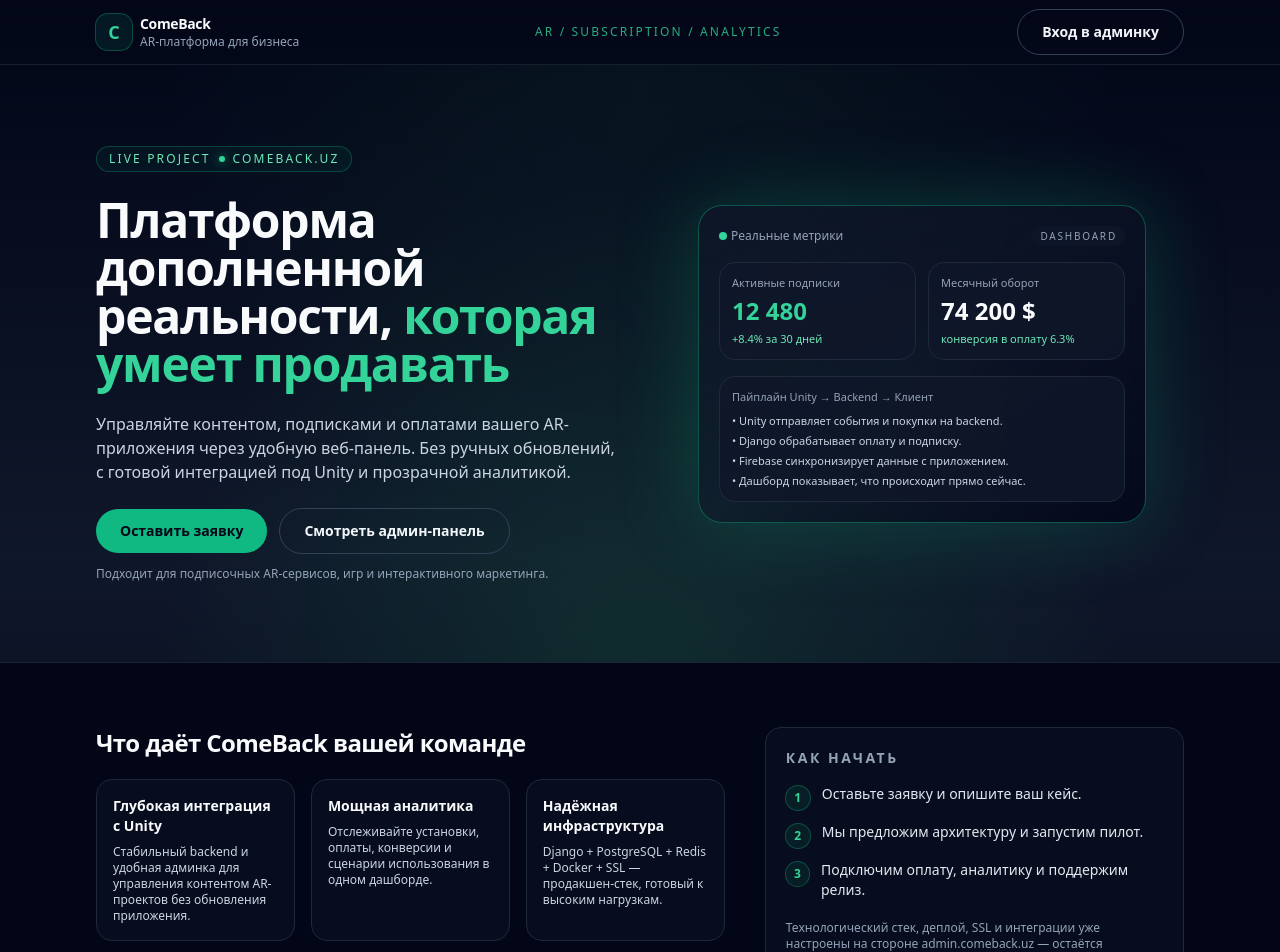
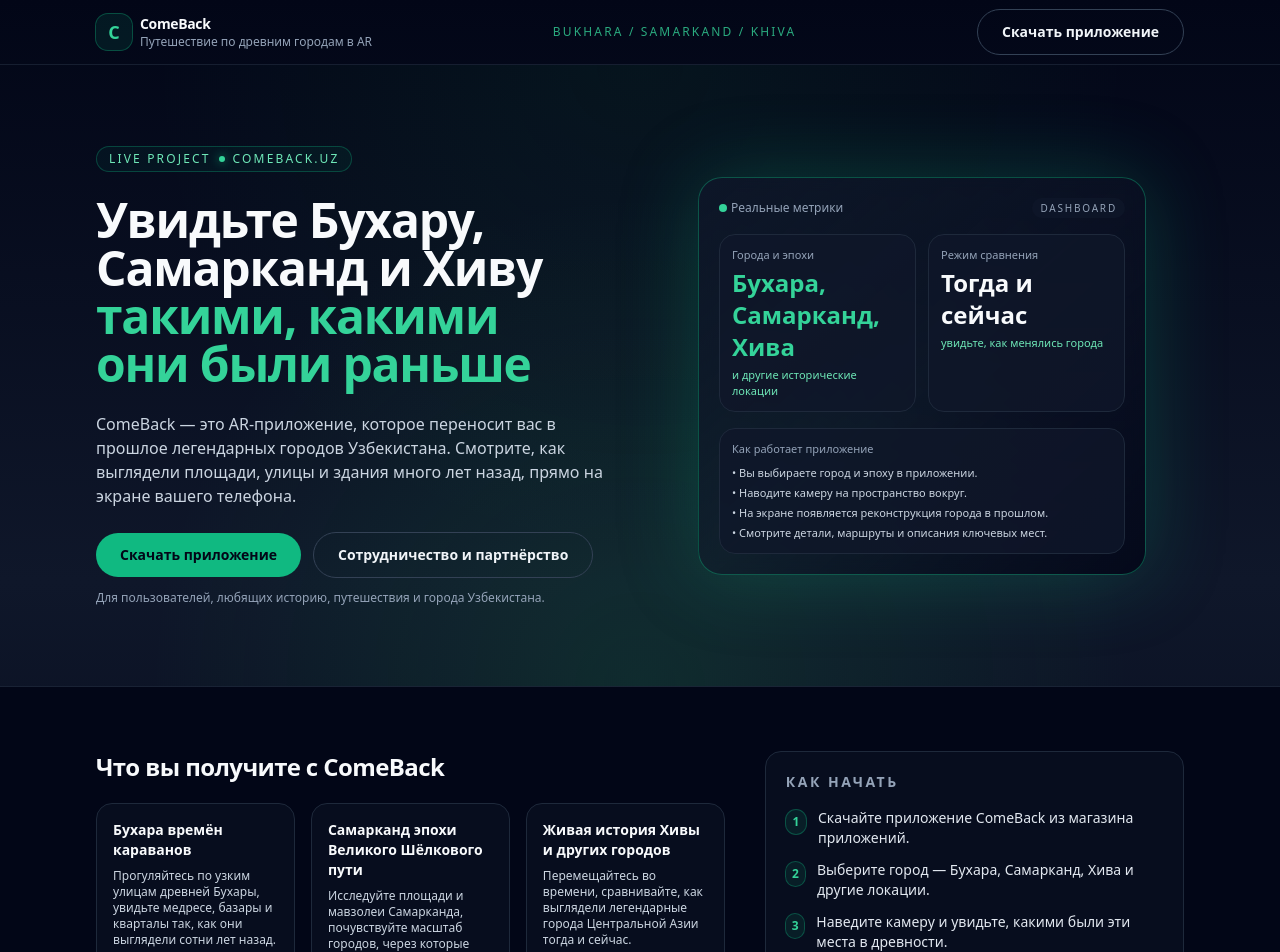
Before and after one commit to SmaylovSerikbay/comeback_admin_panel, a Next.js app in the folder landing-next/: page / in a window 1280 px wide. Shown: the top 952 px of the page. Built offline with nearby package versions, Linux system fonts and the light colour scheme.

Commit message:
Revise landing page content: updated feature titles and descriptions to highlight historical AR experiences in Bukhara, Samarkand, and Khiva. Modified call-to-action buttons and adjusted text for clarity and engagement, emphasizing the app's immersive journey through ancient cities.

```diff
--- a/landing-next/src/app/page.tsx
+++ b/landing-next/src/app/page.tsx
@@ -2,26 +2,26 @@
 
 const features = [
   {
-    title: "Глубокая интеграция с Unity",
+    title: "Бухара времён караванов",
     description:
-      "Стабильный backend и удобная админка для управления контентом AR-проектов без обновления приложения.",
+      "Прогуляйтесь по узким улицам древней Бухары, увидьте медресе, базары и кварталы так, как они выглядели сотни лет назад.",
   },
   {
-    title: "Мощная аналитика",
+    title: "Самарканд эпохи Великого Шёлкового пути",
     description:
-      "Отслеживайте установки, оплаты, конверсии и сценарии использования в одном дашборде.",
+      "Исследуйте площади и мавзолеи Самарканда, почувствуйте масштаб городов, через которые проходили торговцы и путешественники.",
   },
   {
-    title: "Надёжная инфраструктура",
+    title: "Живая история Хивы и других городов",
     description:
-      "Django + PostgreSQL + Redis + Docker + SSL — продакшен-стек, готовый к высоким нагрузкам.",
+      "Перемещайтесь во времени, сравнивайте, как выглядели легендарные города Центральной Азии тогда и сейчас.",
   },
 ];
 
 const steps = [
-  "Оставьте заявку и опишите ваш кейс.",
-  "Мы предложим архитектуру и запустим пилот.",
-  "Подключим оплату, аналитику и поддержим релиз.",
+  "Скачайте приложение ComeBack из магазина приложений.",
+  "Выберите город — Бухара, Самарканд, Хива и другие локации.",
+  "Наведите камеру и увидьте, какими были эти места в древности.",
 ];
 
 export default function LandingPage() {
@@ -36,26 +36,24 @@
               </span>
             </div>
             <div className="flex flex-col">
-              <span className="text-sm font-semibold tracking-tight">
-                ComeBack
-              </span>
+              <span className="text-sm font-semibold tracking-tight">ComeBack</span>
               <span className="text-xs text-slate-400">
-                AR-платформа для бизнеса
+                Путешествие по древним городам в AR
               </span>
             </div>
           </div>
 
           <div className="hidden items-center gap-4 text-sm text-slate-300 md:flex">
             <span className="cursor-default text-xs uppercase tracking-[0.18em] text-emerald-400/80">
-              AR / SUBSCRIPTION / ANALYTICS
+              BUKHARA / SAMARKAND / KHIVA
             </span>
           </div>
 
           <a
-            href="https://admin.comeback.uz"
+            href="#download"
             className="btn-outline text-xs md:text-sm"
           >
-            Вход в админку
+            Скачать приложение
           </a>
         </div>
       </header>
@@ -69,30 +67,30 @@
               COMEBACK.UZ
             </p>
             <h1 className="text-balance text-3xl font-semibold tracking-tight text-slate-50 sm:text-4xl md:text-5xl">
-              Платформа дополненной реальности,
-              <span className="text-emerald-400"> которая умеет продавать</span>
+              Увидьте Бухару, Самарканд и Хиву
+              <span className="text-emerald-400"> такими, какими они были раньше</span>
             </h1>
             <p className="max-w-xl text-pretty text-sm text-slate-300 sm:text-base">
-              Управляйте контентом, подписками и оплатами вашего AR-приложения
-              через удобную веб‑панель. Без ручных обновлений, с готовой
-              интеграцией под Unity и прозрачной аналитикой.
+              ComeBack — это AR‑приложение, которое переносит вас в прошлое
+              легендарных городов Узбекистана. Смотрите, как выглядели площади,
+              улицы и здания много лет назад, прямо на экране вашего телефона.
             </p>
             <div className="flex flex-wrap items-center gap-3">
               <a
-                href="mailto:admin@comeback.uz?subject=ComeBack%20Landing%20Request"
+                href="#download"
                 className="btn-primary"
               >
-                Оставить заявку
+                Скачать приложение
               </a>
               <a
-                href="https://admin.comeback.uz"
+                href="mailto:admin@comeback.uz?subject=ComeBack%20Collaboration"
                 className="btn-outline text-sm"
               >
-                Смотреть админ‑панель
+                Сотрудничество и партнёрство
               </a>
               <span className="text-xs text-slate-400">
-                Подходит для подписочных AR‑сервисов, игр и интерактивного
-                маркетинга.
+                Для пользователей, любящих историю, путешествия и города
+                Узбекистана.
               </span>
             </div>
           </div>
@@ -112,36 +110,36 @@
                 <div className="grid grid-cols-2 gap-3">
                   <div className="rounded-2xl border border-slate-800 bg-slate-900/80 p-3">
                     <p className="text-[11px] text-slate-400">
-                      Активные подписки
+                      Города и эпохи
                     </p>
                     <p className="mt-1 text-2xl font-semibold text-emerald-400">
-                      12 480
+                      Бухара, Самарканд, Хива
                     </p>
                     <p className="mt-1 text-[11px] text-emerald-300">
-                      +8.4% за 30 дней
+                      и другие исторические локации
                     </p>
                   </div>
                   <div className="rounded-2xl border border-slate-800 bg-slate-900/80 p-3">
                     <p className="text-[11px] text-slate-400">
-                      Месячный оборот
+                      Режим сравнения
                     </p>
                     <p className="mt-1 text-2xl font-semibold text-slate-50">
-                      74 200 $
+                      Тогда и сейчас
                     </p>
                     <p className="mt-1 text-[11px] text-emerald-300">
-                      конверсия в оплату 6.3%
+                      увидьте, как менялись города
                     </p>
                   </div>
                 </div>
                 <div className="rounded-2xl border border-slate-800 bg-slate-900/80 p-3">
                   <p className="text-[11px] text-slate-400 mb-2">
-                    Пайплайн Unity → Backend → Клиент
+                    Как работает приложение
                   </p>
                   <ol className="space-y-1 text-[11px] text-slate-300">
-                    <li>• Unity отправляет события и покупки на backend.</li>
-                    <li>• Django обрабатывает оплату и подписку.</li>
-                    <li>• Firebase синхронизирует данные с приложением.</li>
-                    <li>• Дашборд показывает, что происходит прямо сейчас.</li>
+                    <li>• Вы выбираете город и эпоху в приложении.</li>
+                    <li>• Наводите камеру на пространство вокруг.</li>
+                    <li>• На экране появляется реконструкция города в прошлом.</li>
+                    <li>• Смотрите детали, маршруты и описания ключевых мест.</li>
                   </ol>
                 </div>
               </div>
@@ -154,7 +152,7 @@
         <div className="container-page grid gap-10 py-12 md:grid-cols-[3fr,2fr] md:py-16">
           <div className="space-y-5">
             <h2 className="text-xl font-semibold tracking-tight text-slate-50 md:text-2xl">
-              Что даёт ComeBack вашей команде
+              Что вы получите с ComeBack
             </h2>
             <div className="grid gap-4 md:grid-cols-3">
               {features.map((feature) => (
@@ -173,7 +171,7 @@
             </div>
           </div>
           <div className="space-y-4 rounded-2xl border border-slate-800 bg-slate-900/40 p-5">
-            <h2 className="text-sm font-semibold uppercase tracking-[0.18em] text-slate-400">
+            <h2 id="download" className="text-sm font-semibold uppercase tracking-[0.18em] text-slate-400">
               КАК НАЧАТЬ
             </h2>
             <ol className="space-y-3 text-sm text-slate-200">
@@ -187,8 +185,9 @@
               ))}
             </ol>
             <p className="pt-1 text-xs text-slate-400">
-              Технологический стек, деплой, SSL и интеграции уже настроены на
-              стороне admin.comeback.uz — остаётся адаптировать под ваш кейс.
+              Приложение развивается — мы добавляем новые города, маршруты и
+              исторические сценарии, чтобы вы могли по‑новому увидеть знакомые
+              места.
             </p>
           </div>
         </div>
```
